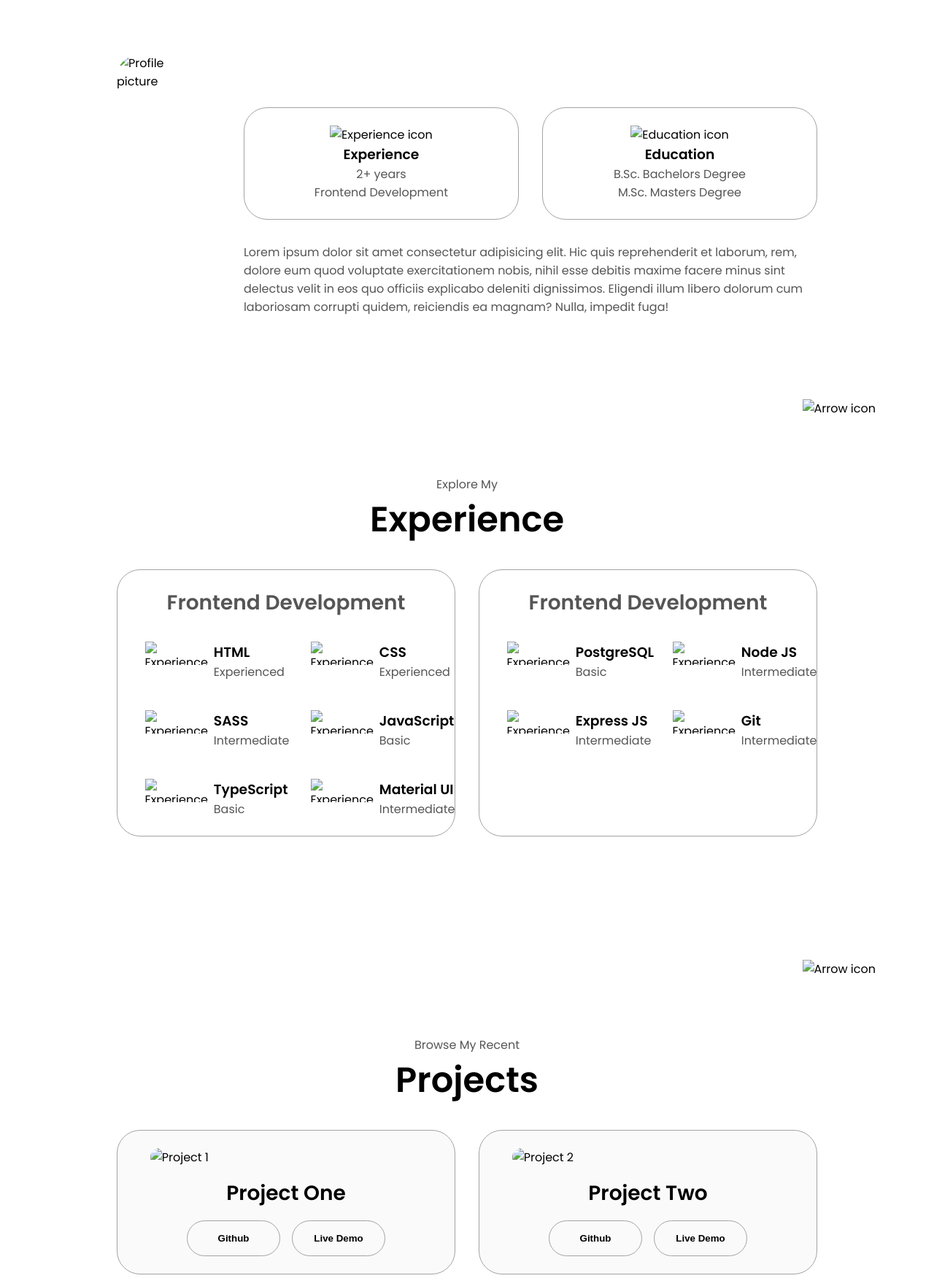
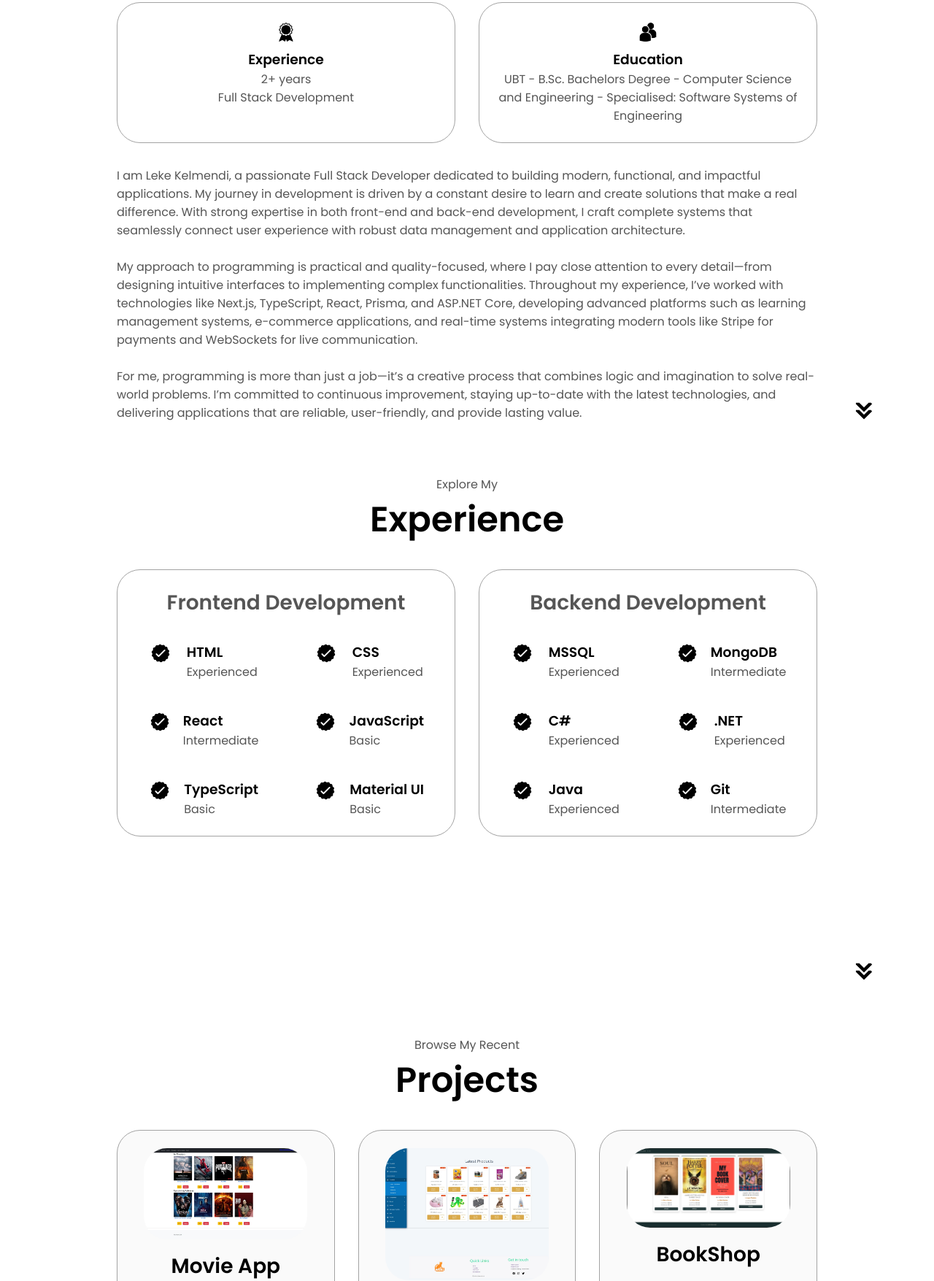
Before and after one commit to Lekkelmendi7/Portofolio, a plain HTML site: page index.html in a window 1280 px wide. Shown: the part 1045-2800 px from the top of the page at 73% size. Drawn offline with Linux system fonts and the light colour scheme; a script that the page names is missing.

Commit message:
Portofolio Completed

```diff
--- a/index.html
+++ b/index.html
@@ -10,7 +10,7 @@
   </head>
   <body>
     <nav id="desktop-nav">
-      <div class="logo">John Doe</div>
+      <div class="logo">Lekë Kelmendi</div>
       <div>
         <ul class="nav-links">
           <li><a href="#about">About</a></li>
@@ -21,7 +21,7 @@
       </div>
     </nav>
     <nav id="hamburger-nav">
-      <div class="logo">John Doe</div>
+      <div class="logo">Lekë Kelmendi</div>
       <div class="hamburger-menu">
         <div class="hamburger-icon" onclick="toggleMenu()">
           <span></span>
@@ -38,35 +38,38 @@
     </nav>
     <section id="profile">
       <div class="section__pic-container">
-        <img src="./assets/profile-pic.png" alt="John Doe profile picture" />
+        <img src="./assets/1715354851989.jpeg" alt="Lekë Kelmendi profile picture" />
       </div>
       <div class="section__text">
         <p class="section__text__p1">Hello, I'm</p>
-        <h1 class="title">John Doe</h1>
-        <p class="section__text__p2">Frontend Developer</p>
+        <h1 class="title">Lekë Kelmendi</h1>
+        <p class="section__text__p2">Software Engineer</p>
         <div class="btn-container">
           <button
             class="btn btn-color-2"
-            onclick="window.open('./assets/resume-example.pdf')"
+            onclick="window.open('./assets/L.K-CV.pdf')"
           >
             Download CV
           </button>
-          <button class="btn btn-color-1" onclick="location.href='./#contact'">
-            Contact Info
-          </button>
+          <form action="#contact">
+            <button type="submit" class="btn btn-color-1">
+              Contact Info
+            </button>
+          </form>
+
         </div>
         <div id="socials-container">
           <img
             src="./assets/linkedin.png"
             alt="My LinkedIn profile"
             class="icon"
-            onclick="location.href='https://linkedin.com/'"
+            onclick="location.href='https://www.linkedin.com/in/lek%C3%AB-kelmendi/'"
           />
           <img
             src="./assets/github.png"
             alt="My Github profile"
             class="icon"
-            onclick="location.href='https://github.com/'"
+            onclick="location.href='https://github.com/Lekkelmendi7'"
           />
         </div>
       </div>
@@ -75,13 +78,6 @@
       <p class="section__text__p1">Get To Know More</p>
       <h1 class="title">About Me</h1>
       <div class="section-container">
-        <div class="section__pic-container">
-          <img
-            src="./assets/about-pic.png"
-            alt="Profile picture"
-            class="about-pic"
-          />
-        </div>
         <div class="about-details-container">
           <div class="about-containers">
             <div class="details-container">
@@ -91,7 +87,7 @@
                 class="icon"
               />
               <h3>Experience</h3>
-              <p>2+ years <br />Frontend Development</p>
+              <p>2+ years <br />Full Stack Development</p>
             </div>
             <div class="details-container">
               <img
@@ -100,17 +96,24 @@
                 class="icon"
               />
               <h3>Education</h3>
-              <p>B.Sc. Bachelors Degree<br />M.Sc. Masters Degree</p>
+              <p>UBT - B.Sc. Bachelors Degree - Computer Science and Engineering - Specialised: Software Systems of Engineering</p>
             </div>
           </div>
           <div class="text-container">
             <p>
-              Lorem ipsum dolor sit amet consectetur adipisicing elit. Hic quis
-              reprehenderit et laborum, rem, dolore eum quod voluptate
-              exercitationem nobis, nihil esse debitis maxime facere minus sint
-              delectus velit in eos quo officiis explicabo deleniti dignissimos.
-              Eligendi illum libero dolorum cum laboriosam corrupti quidem,
-              reiciendis ea magnam? Nulla, impedit fuga!
+              I am Leke Kelmendi, a passionate Full Stack Developer dedicated to building modern, functional, and impactful applications. My journey in development is driven by a constant desire to learn and create solutions that make a real difference. With strong expertise in both front-end and back-end development, I craft complete systems that seamlessly connect user experience with robust data management and application architecture.
+
+<br/><br/>My approach to programming is practical and quality-focused, where I pay close attention to every detail—from designing intuitive interfaces to implementing complex functionalities. Throughout my experience, I’ve worked with technologies like Next.js, TypeScript, React, Prisma, and ASP.NET Core, developing advanced platforms such as learning management systems, e-commerce applications, and real-time systems integrating modern tools like Stripe for payments and WebSockets for live communication.
+
+<br/><br/>For me, programming is more than just a job—it’s a creative process that combines logic and imagination to solve real-world problems. I’m committed to continuous improvement, staying up-to-date with the latest technologies, and delivering applications that are reliable, user-friendly, and provide lasting value.
+
+
+
+
+
+
+
+
             </p>
           </div>
         </div>
@@ -159,7 +162,7 @@
                   class="icon"
                 />
                 <div>
-                  <h3>SASS</h3>
+                  <h3>React</h3>
                   <p>Intermediate</p>
                 </div>
               </article>
@@ -193,13 +196,13 @@
                 />
                 <div>
                   <h3>Material UI</h3>
-                  <p>Intermediate</p>
+                  <p>Basic</p>
                 </div>
               </article>
             </div>
           </div>
           <div class="details-container">
-            <h2 class="experience-sub-title">Frontend Development</h2>
+            <h2 class="experience-sub-title">Backend Development</h2>
             <div class="article-container">
               <article>
                 <img
@@ -208,8 +211,8 @@
                   class="icon"
                 />
                 <div>
-                  <h3>PostgreSQL</h3>
-                  <p>Basic</p>
+                  <h3>MSSQL</h3>
+                  <p>Experienced</p>
                 </div>
               </article>
               <article>
@@ -219,7 +222,7 @@
                   class="icon"
                 />
                 <div>
-                  <h3>Node JS</h3>
+                  <h3>MongoDB</h3>
                   <p>Intermediate</p>
                 </div>
               </article>
@@ -230,8 +233,30 @@
                   class="icon"
                 />
                 <div>
-                  <h3>Express JS</h3>
-                  <p>Intermediate</p>
+                  <h3>C#</h3>
+                  <p>Experienced</p>
+                </div>
+              </article>
+              <article>
+                <img
+                  src="./assets/checkmark.png"
+                  alt="Experience icon"
+                  class="icon"
+                />
+                <div>
+                  <h3>.NET</h3>
+                  <p>Experienced</p>
+                </div>
+              </article>
+              <article>
+                <img
+                  src="./assets/checkmark.png"
+                  alt="Experience icon"
+                  class="icon"
+                />
+                <div>
+                  <h3>Java</h3>
+                  <p>Experienced</p>
                 </div>
               </article>
               <article>
@@ -264,72 +289,58 @@
           <div class="details-container color-container">
             <div class="article-container">
               <img
-                src="./assets/project-1.png"
+                src="./assets/386401788-002de46f-a51c-4bdf-8e70-94e993116f34.jpeg"
                 alt="Project 1"
                 class="project-img"
+                width="50px"
+                height="90px"
               />
             </div>
-            <h2 class="experience-sub-title project-title">Project One</h2>
+            <h2 class="experience-sub-title project-title">Movie App</h2>
             <div class="btn-container">
               <button
                 class="btn btn-color-2 project-btn"
-                onclick="location.href='https://github.com/'"
+                onclick="location.href='https://github.com/Lekkelmendi7/MovieApp.git'"
               >
                 Github
-              </button>
-              <button
-                class="btn btn-color-2 project-btn"
-                onclick="location.href='https://github.com/'"
-              >
-                Live Demo
               </button>
             </div>
           </div>
           <div class="details-container color-container">
             <div class="article-container">
               <img
-                src="./assets/project-2.png"
+                src="./assets/386414025-a7c5d93e-bea3-4095-9ae8-eaa0d428d44a.jpeg"
                 alt="Project 2"
                 class="project-img"
+                width="50px"
+                height="90px"
               />
             </div>
-            <h2 class="experience-sub-title project-title">Project Two</h2>
+            <h2 class="experience-sub-title project-title">Wilki Pet Store</h2>
             <div class="btn-container">
               <button
                 class="btn btn-color-2 project-btn"
-                onclick="location.href='https://github.com/'"
+                onclick="location.href='https://github.com/Lekkelmendi7/Wilki-PetStore'"
               >
                 Github
-              </button>
-              <button
-                class="btn btn-color-2 project-btn"
-                onclick="location.href='https://github.com/'"
-              >
-                Live Demo
               </button>
             </div>
           </div>
           <div class="details-container color-container">
             <div class="article-container">
               <img
-                src="./assets/project3.png"
+                src="./assets/385964777-6d8c4c1e-b02d-43a2-b44b-75d716684fa3.png"
                 alt="Project 3"
                 class="project-img"
               />
             </div>
-            <h2 class="experience-sub-title project-title">Project Three</h2>
+            <h2 class="experience-sub-title project-title">BookShop</h2>
             <div class="btn-container">
               <button
                 class="btn btn-color-2 project-btn"
-                onclick="location.href='https://github.com/'"
+                onclick="location.href='https://github.com/Lekkelmendi7/BookShop'"
               >
                 Github
-              </button>
-              <button
-                class="btn btn-color-2 project-btn"
-                onclick="location.href='https://github.com/'"
-              >
-                Live Demo
               </button>
             </div>
           </div>
@@ -352,7 +363,7 @@
             alt="Email icon"
             class="icon contact-icon email-icon"
           />
-          <p><a href="mailto:examplemail@gmail.com">Example@gmail.com</a></p>
+          <p><a href="mailto:examplemail@gmail.com">lek.kelmendi8@gmail.com</a></p>
         </div>
         <div class="contact-info-container">
           <img
@@ -360,7 +371,7 @@
             alt="LinkedIn icon"
             class="icon contact-icon"
           />
-          <p><a href="https://www.linkedin.com">LinkedIn</a></p>
+          <p><a href="https://www.linkedin.com/in/lek%C3%AB-kelmendi/">LinkedIn</a></p>
         </div>
       </div>
     </section>
@@ -375,7 +386,7 @@
           </ul>
         </div>
       </nav>
-      <p>Copyright &#169; 2023 John Doe. All Rights Reserved.</p>
+      <p>Copyright &#169; 2025 Lekë Kelmendi. All Rights Reserved.</p>
     </footer>
     <script src="script.js"></script>
   </body>
--- /dev/null
+++ b/script.js
@@ -0,0 +1,6 @@
+function toggleMenu() {
+  const menu = document.querySelector(".menu-links");
+  const icon = document.querySelector(".hamburger-icon");
+  menu.classList.toggle("open");
+  icon.classList.toggle("open");
+}
```
Also changed, not shown: assets/1715354851989.jpeg (added), assets/385964777-6d8c4c1e-b02d-43a2-b44b-75d716684fa3.png (added), assets/386401788-002de46f-a51c-4bdf-8e70-94e993116f34.jpeg (added), assets/386414025-a7c5d93e-bea3-4095-9ae8-eaa0d428d44a.jpeg (added), assets/about-pic.png (added), assets/arrow.png (added), assets/checkmark.png (added), assets/education.png (added), assets/email.png (added), assets/experience (1).png (added), assets/experience.png (added), assets/github.png (added), assets/linkedin.png (added), mediaqueries.css (indentation only), 1 other file.
